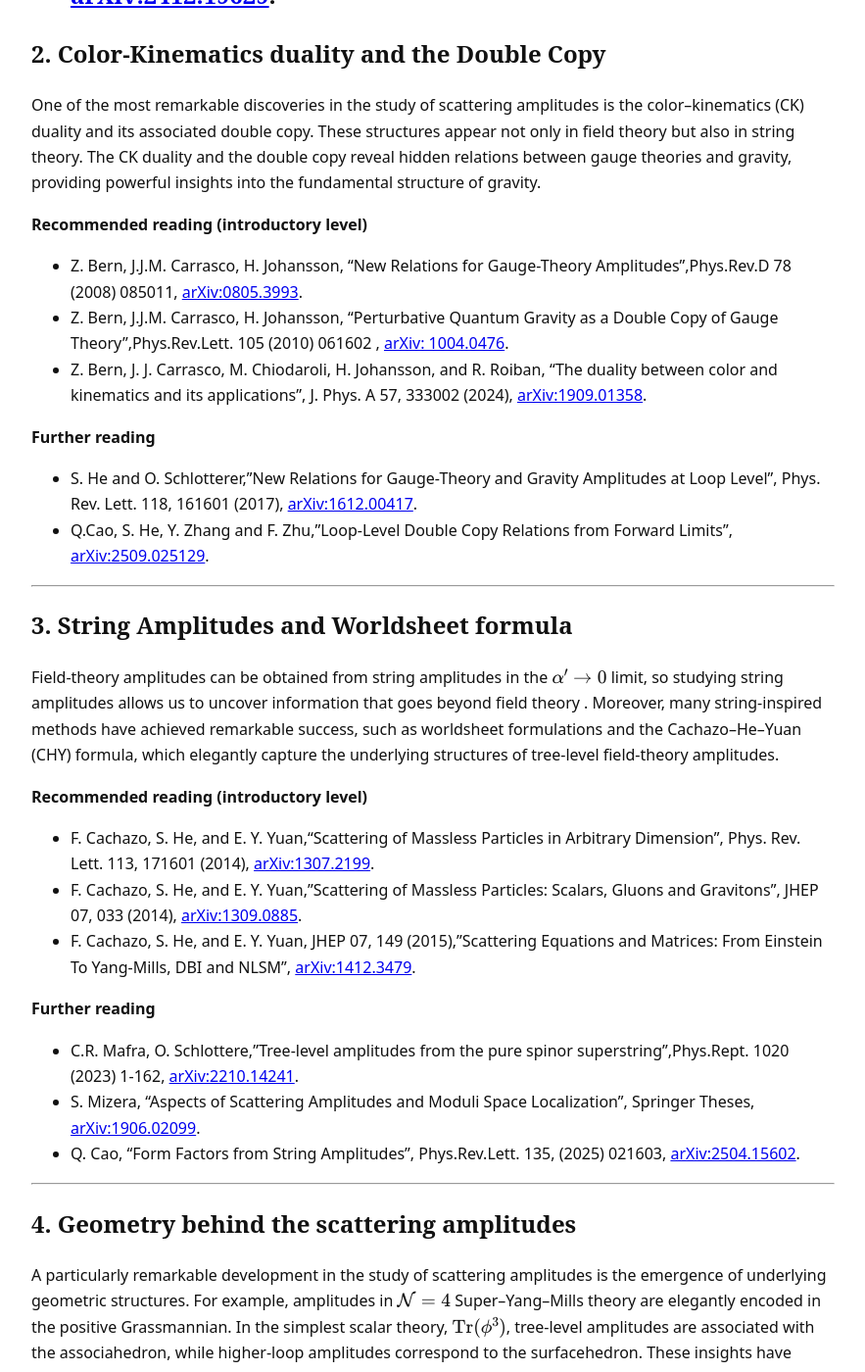
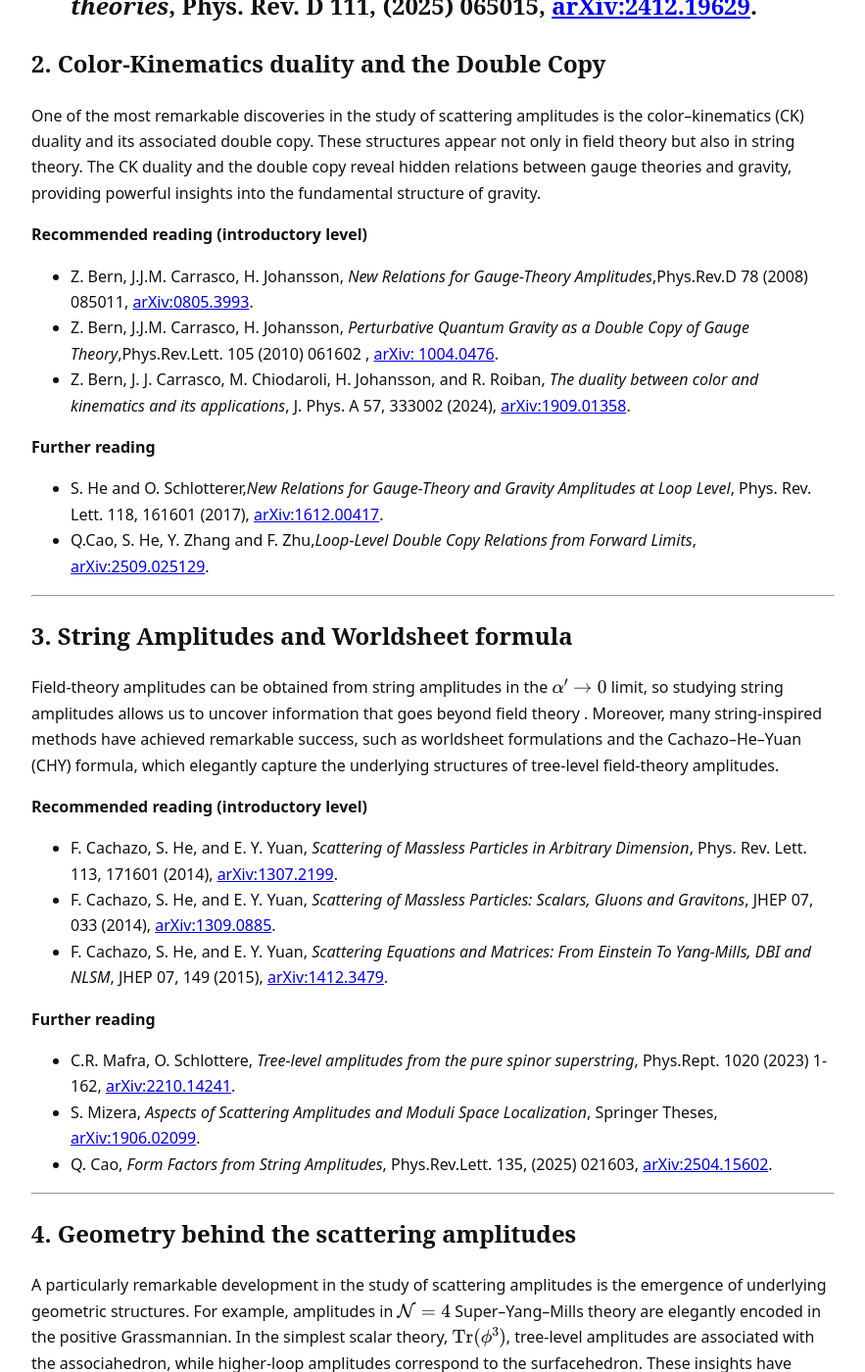
Before and after one commit to QuantumQ1/quantumq1.github.io, a Jekyll site: the page built from research.md, in a window 1280 px wide and 1400 px high, scrolled down 2826 px. Shown: the whole window at 98% size, without its empty margins (198-1081 px from the left). Built offline with Jekyll 4.4.1, drawn with Linux system fonts in a browser that asks for light colours; some of the changed text lies outside the part shown.

Commit message:
Update research.md

```diff
--- a/research.md
+++ b/research.md
@@ -50,7 +50,7 @@ Typical questions include:
 
 **Recommended reading (introductory level)**
 
--G. Travaglini, A. Brandhuber, P. Dorey, T. McLoughlin, eds.,“The SAGEX Review on Scattering Amplitudes”, [J. Phys. A 55 no. 44, (2022) 443001](https://iopscience.iop.org/article/10.1088/1751-8121/ac8380), [arXiv:2203.13011](https://arxiv.org/abs/2203.13011).
+- G. Travaglini, A. Brandhuber, P. Dorey, T. McLoughlin, eds.,“The SAGEX Review on Scattering Amplitudes”,[J. Phys. A 55 no. 44, (2022) 443001](https://iopscience.iop.org/article/10.1088/1751-8121/ac8380), [arXiv:2203.13011](https://arxiv.org/abs/2203.13011).
 - H. Elvang and Y.-t. Huang, *Scattering Amplitudes in Gauge Theory and Gravity* (Cambridge University Press, 2015), [arXiv:1308.1697](https://arxiv.org/abs/1308.1697).
 - J. M. Henn and J. C. Plefka, *Scattering Amplitudes in Gauge Theories* (Springer, 2014).
 
@@ -63,10 +63,10 @@ Even though the study of scattering amplitudes is already well developed, many h
 
 **Recommended reading**
 
-- N. Arkani-Hamed, Q. Cao, J. Dong, C. Figueiredo and S. He,"Hidden
-zeros for particle/string amplitudes and the unity of colored scalars" JHEP 10, (2024) 231, [arXiv:2312.16282](https://arxiv.org/abs/2312.16282).
--  Q. Cao, J. Dong, S. He, C. Shi and F. Zhu, Phys. Lett. B  856, (2024) 138934, [arXiv:2403.08855](https://arxiv.org/abs/2403.08855).
--  Q. Cao, J. Dong, S. He and F. Zhu, Phys. Rev. D 111, (2025) 065015, [arXiv:2412.19629](https://arxiv.org/abs/2412.19629).
+- N. Arkani-Hamed, Q. Cao, J. Dong, C. Figueiredo and S. He,*Hidden
+zeros for particle/string amplitudes and the unity of colored scalars*, JHEP 10, (2024) 231, [arXiv:2312.16282](https://arxiv.org/abs/2312.16282).
+-  Q. Cao, J. Dong, S. He, C. Shi and F. Zhu, *A universal splitting of tree-level string and particle scattering amplitudes*, Phys. Lett. B  856, (2024) 138934, [arXiv:2403.08855](https://arxiv.org/abs/2403.08855).
+-  Q. Cao, J. Dong, S. He and F. Zhu, *One-loop amplitudes in gauge theories*, Phys. Rev. D 111, (2025) 065015, [arXiv:2412.19629](https://arxiv.org/abs/2412.19629).
 ---
 
 ## 2. Color-Kinematics duality and the Double Copy
@@ -75,14 +75,13 @@ One of the most remarkable discoveries in the study of scattering amplitudes is
 
 **Recommended reading (introductory level)**
 
-- Z. Bern, J.J.M. Carrasco, H. Johansson, “New Relations for Gauge-Theory Amplitudes”,Phys.Rev.D 78 (2008) 085011, [arXiv:0805.3993](https://arxiv.org/abs/0805.3993).
-- Z. Bern, J.J.M. Carrasco, H. Johansson, “Perturbative Quantum Gravity as a Double Copy of Gauge Theory”,Phys.Rev.Lett. 105 (2010) 061602 , [arXiv: 1004.0476](https://arxiv.org/abs/1004.0476).
-- Z. Bern, J. J. Carrasco, M. Chiodaroli, H. Johansson, and R. Roiban, "The duality between color and kinematics and its applications", J. Phys. A 57, 333002 (2024), [arXiv:1909.01358](https://arxiv.org/abs/1909.01358).
+- Z. Bern, J.J.M. Carrasco, H. Johansson, *New Relations for Gauge-Theory Amplitudes*,Phys.Rev.D 78 (2008) 085011, [arXiv:0805.3993](https://arxiv.org/abs/0805.3993).
+- Z. Bern, J.J.M. Carrasco, H. Johansson, *Perturbative Quantum Gravity as a Double Copy of Gauge Theory*,Phys.Rev.Lett. 105 (2010) 061602 , [arXiv: 1004.0476](https://arxiv.org/abs/1004.0476).
+- Z. Bern, J. J. Carrasco, M. Chiodaroli, H. Johansson, and R. Roiban, *The duality between color and kinematics and its applications*, J. Phys. A 57, 333002 (2024), [arXiv:1909.01358](https://arxiv.org/abs/1909.01358).
 
 **Further reading**
-- S. He and O. Schlotterer,"New Relations for Gauge-Theory and Gravity Amplitudes at Loop Level", Phys. Rev. Lett. 118, 161601 (2017), [arXiv:1612.00417](https://arxiv.org/abs/1612.00417).
-- Q.Cao, S. He, Y. Zhang and F. Zhu,"Loop-Level Double Copy
-Relations from Forward Limits", [arXiv:2509.025129](https://arxiv.org/abs/2509.025129).
+- S. He and O. Schlotterer,*New Relations for Gauge-Theory and Gravity Amplitudes at Loop Level*, Phys. Rev. Lett. 118, 161601 (2017), [arXiv:1612.00417](https://arxiv.org/abs/1612.00417).
+- Q.Cao, S. He, Y. Zhang and F. Zhu,*Loop-Level Double Copy Relations from Forward Limits*, [arXiv:2509.025129](https://arxiv.org/abs/2509.025129).
 
 ---
 
@@ -92,16 +91,16 @@ Field-theory amplitudes can be obtained from string amplitudes in the $\alpha'\t
 
 **Recommended reading (introductory level)**
 
-- F. Cachazo, S. He, and E. Y. Yuan,“Scattering of Massless Particles in Arbitrary Dimension”, Phys. Rev. Lett. 113, 171601 (2014), [arXiv:1307.2199](https://arxiv.org/abs/1307.2199).
-- F. Cachazo, S. He, and E. Y. Yuan,"Scattering of Massless Particles: Scalars, Gluons and Gravitons", JHEP 07, 033 (2014), [arXiv:1309.0885](https://arxiv.org/abs/1309.0885).
-- F. Cachazo, S. He, and E. Y. Yuan, JHEP 07, 149 (2015),"Scattering Equations and Matrices: From Einstein To Yang-Mills, DBI and NLSM", [arXiv:1412.3479](https://arxiv.org/abs/1412.3479).
+- F. Cachazo, S. He, and E. Y. Yuan, *Scattering of Massless Particles in Arbitrary Dimension*, Phys. Rev. Lett. 113, 171601 (2014), [arXiv:1307.2199](https://arxiv.org/abs/1307.2199).
+- F. Cachazo, S. He, and E. Y. Yuan, *Scattering of Massless Particles: Scalars, Gluons and Gravitons*, JHEP 07, 033 (2014), [arXiv:1309.0885](https://arxiv.org/abs/1309.0885).
+- F. Cachazo, S. He, and E. Y. Yuan, *Scattering Equations and Matrices: From Einstein To Yang-Mills, DBI and NLSM*, JHEP 07, 149 (2015), [arXiv:1412.3479](https://arxiv.org/abs/1412.3479).
 
 
 **Further reading**
 
-- C.R. Mafra, O. Schlottere,"Tree-level amplitudes from the pure spinor superstring",Phys.Rept. 1020 (2023) 1-162, [arXiv:2210.14241](https://arxiv.org/abs/2210.14241).
-- S. Mizera, “Aspects of Scattering Amplitudes and Moduli Space Localization”, Springer Theses,  [arXiv:1906.02099](https://arxiv.org/abs/1906.02099).
-- Q. Cao, "Form Factors from String Amplitudes", Phys.Rev.Lett. 135, (2025) 021603, [arXiv:2504.15602](https://arxiv.org/abs/2504.15602).
+- C.R. Mafra, O. Schlottere, *Tree-level amplitudes from the pure spinor superstring*, Phys.Rept. 1020 (2023) 1-162, [arXiv:2210.14241](https://arxiv.org/abs/2210.14241).
+- S. Mizera, *Aspects of Scattering Amplitudes and Moduli Space Localization*, Springer Theses, [arXiv:1906.02099](https://arxiv.org/abs/1906.02099).
+- Q. Cao, *Form Factors from String Amplitudes*, Phys.Rev.Lett. 135, (2025) 021603, [arXiv:2504.15602](https://arxiv.org/abs/2504.15602).
 
 
 ---
```
